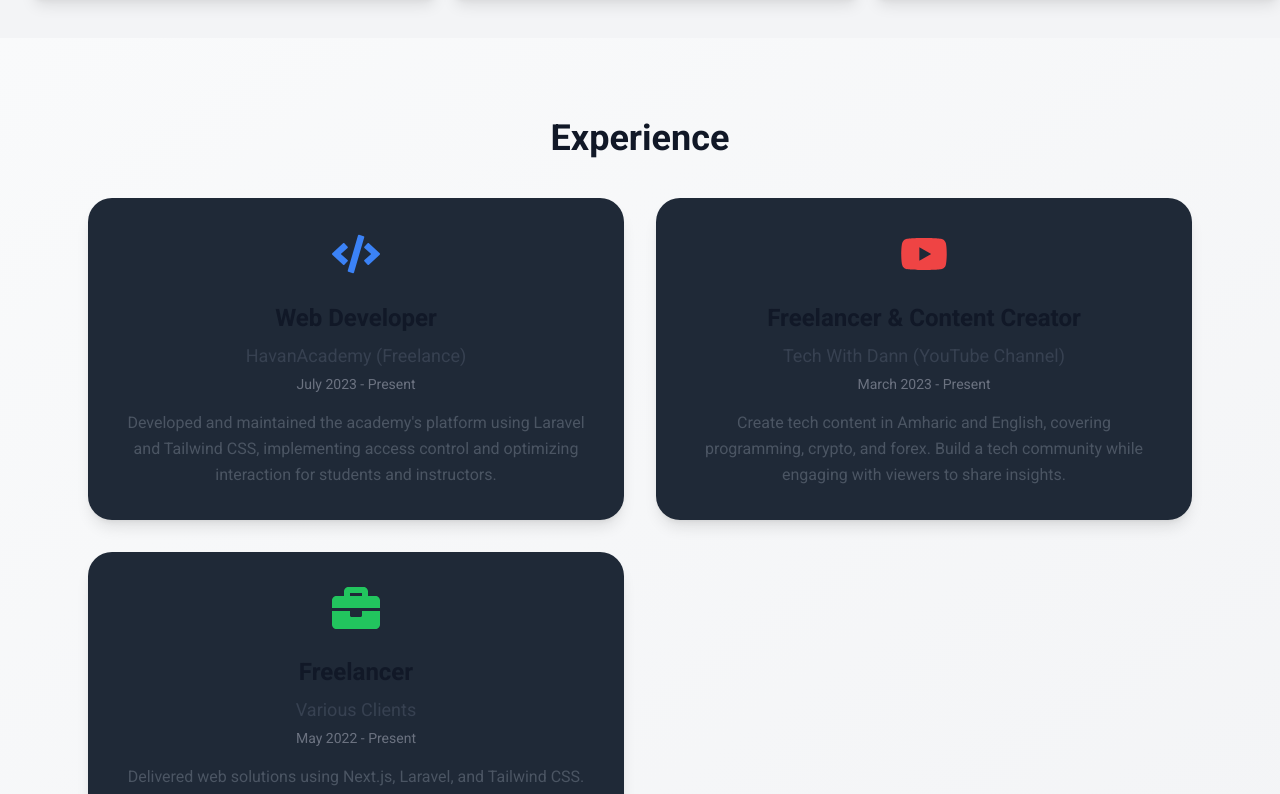
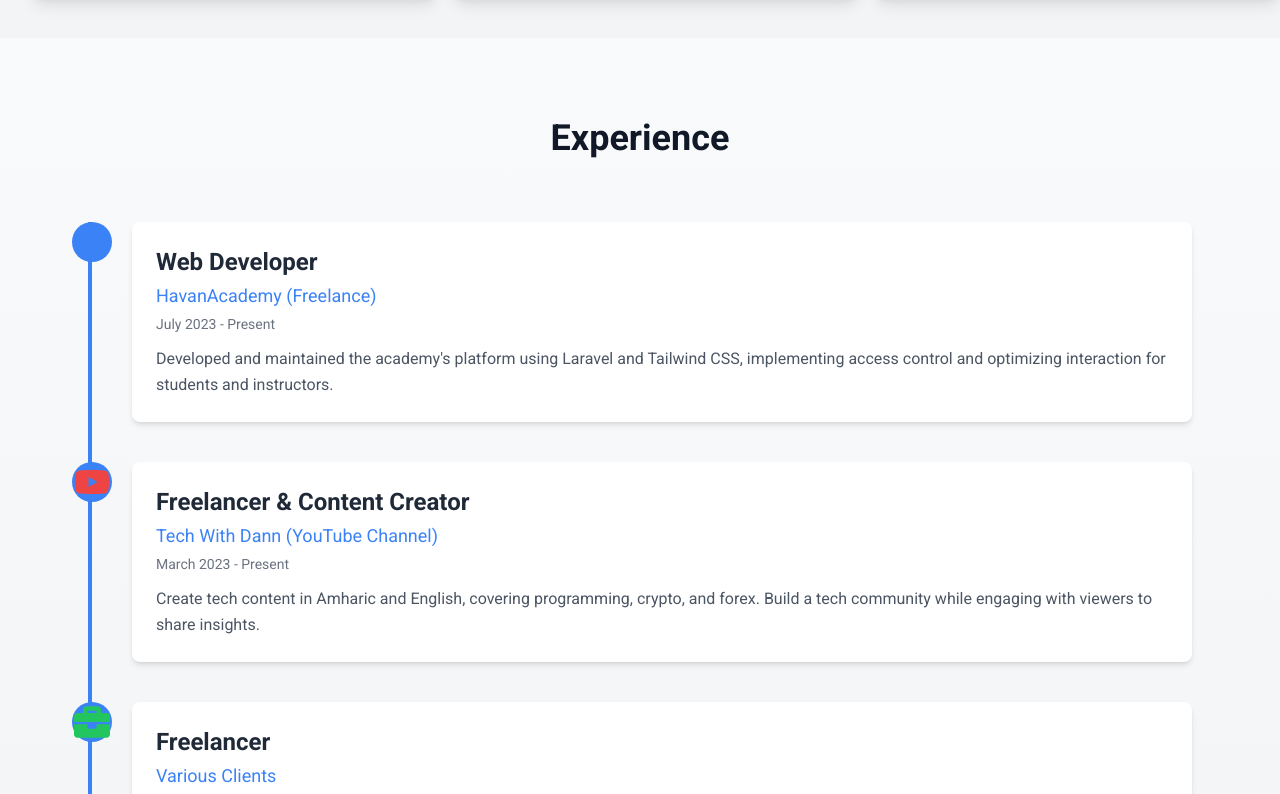
Before and after one commit to codewithdann0/my-portfolio, a Next.js app: page / in a window 1280 px wide. Shown: the part 3665-4459 px from the top of the page. Built offline with nearby package versions, Linux system fonts and the light colour scheme.

Commit message:
The Exprience section layout modified

```diff
--- a/app/components/Exprience.jsx
+++ b/app/components/Exprience.jsx
@@ -10,7 +10,7 @@
       duration: "July 2023 - Present",
       description:
         "Developed and maintained the academy's platform using Laravel and Tailwind CSS, implementing access control and optimizing interaction for students and instructors.",
-      icon: <FaCode className="text-5xl text-blue-500" />, // Code icon
+      icon: <FaCode className="text-4xl text-blue-500" />,
     },
     {
       title: "Freelancer & Content Creator",
@@ -18,49 +18,50 @@
       duration: "March 2023 - Present",
       description:
         "Create tech content in Amharic and English, covering programming, crypto, and forex. Build a tech community while engaging with viewers to share insights.",
-      icon: <FaYoutube className="text-5xl text-red-500" />, // YouTube icon
+      icon: <FaYoutube className="text-4xl text-red-500" />,
     },
     {
       title: "Freelancer",
       company: "Various Clients",
-      duration: "May 2022 - Present",
+      duration: "May 2024 - Present",
       description:
         "Delivered web solutions using Next.js, Laravel, and Tailwind CSS. Specialized in building e-commerce platforms and personal websites for diverse clients.",
-      icon: <FaBriefcase className="text-5xl text-green-500" />, // Business icon
+      icon: <FaBriefcase className="text-4xl text-green-500" />,
     },
   ];
 
   return (
     <section
       id="experience"
-      className="py-20 bg-gradient-to-br from-gray-50 to-gray-100 dark:from-gray-900 dark:to-gray-800"
+      className="py-20 bg-gradient-to-b from-gray-50 to-gray-100 dark:from-gray-900 dark:to-gray-800"
     >
-      <div className="max-w-6xl mx-auto px-6 text-center">
-        <h2 className="text-4xl font-extrabold mb-10 text-gray-900 dark:text-white">
+      <div className="max-w-6xl mx-auto px-6">
+        <h2 className="text-4xl font-extrabold mb-16 text-center text-gray-900 dark:text-white">
           Experience
         </h2>
-        <div className="grid grid-cols-1 md:grid-cols-2 gap-8">
-          {/* Experience Items */}
+        <div className="relative border-l-4 border-blue-500 dark:border-blue-400">
           {experiences.map((exp, index) => (
             <div
               key={index}
-              className="relative bg-gray-800 dark:bg-white rounded-3xl shadow-lg p-8 transition-transform duration-300 transform hover:scale-105 hover:shadow-xl text-gray-900 dark:text-gray-900"
+              className="mb-10 ml-10 group transition-all duration-300"
             >
-              <div className="flex justify-center mb-4">
+              <span className="absolute -left-5 flex items-center justify-center w-10 h-10 bg-blue-500 dark:bg-blue-400 text-white rounded-full group-hover:scale-110 transition-transform">
                 {exp.icon}
-              </div>
-              <h3 className="text-2xl font-semibold text-center mt-6">
+              </span>
+              <div className="bg-white dark:bg-gray-800 p-6 rounded-lg shadow-md hover:shadow-lg transition-shadow">
+                <h3 className="text-2xl font-semibold text-gray-800 dark:text-white">
                   {exp.title}
                 </h3>
-              <h4 className="text-lg text-gray-700 dark:text-gray-800 mt-2 text-center">
+                <h4 className="text-lg text-blue-500 dark:text-blue-400 mt-1">
                   {exp.company}
                 </h4>
-              <p className="text-sm text-gray-500 dark:text-gray-600 mt-1 text-center">
+                <p className="text-sm text-gray-500 dark:text-gray-400 mt-1">
                   {exp.duration}
                 </p>
-              <p className="mt-4 text-gray-600 dark:text-gray-600 leading-relaxed text-center">
+                <p className="mt-3 text-gray-600 dark:text-gray-300 leading-relaxed">
                   {exp.description}
                 </p>
+              </div>
             </div>
           ))}
         </div>
```
Lines whose indentation alone changed are shown as unchanged.
